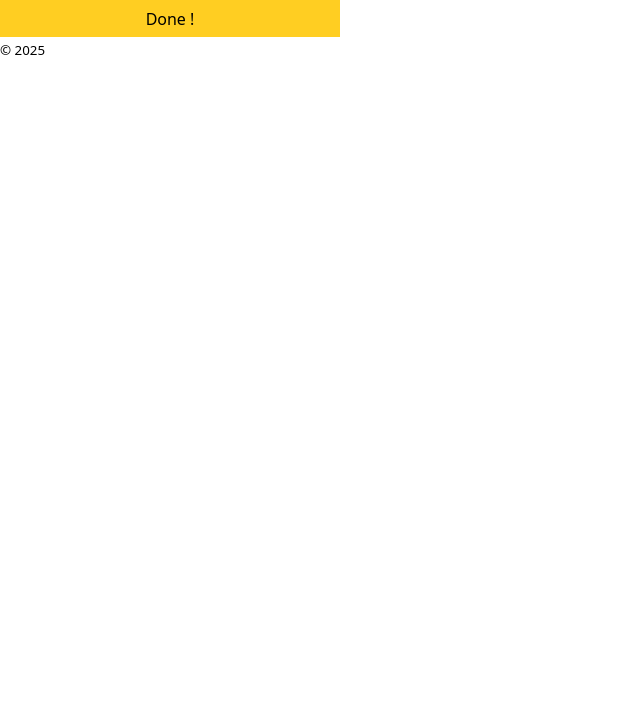
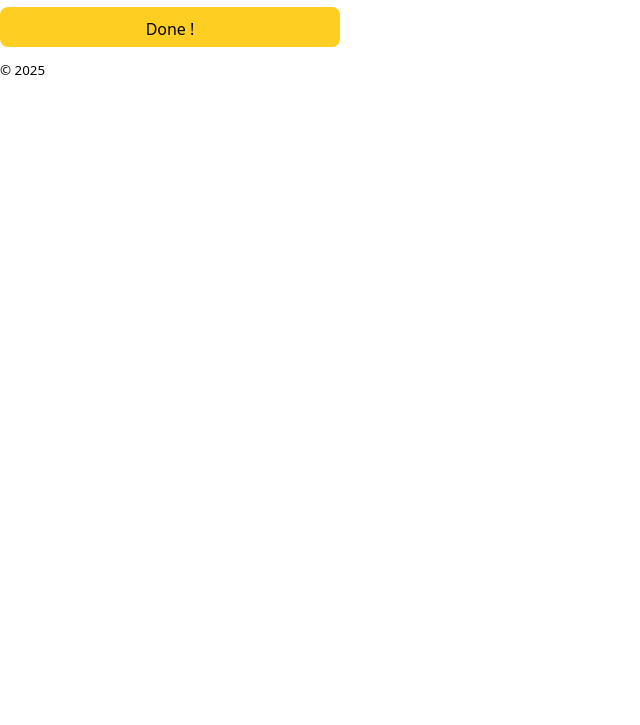
Before and after one commit to ala-kad/Elty-1, a plain HTML site: page index.html in a window 1280 px wide. Shown: the part 75-800 px from the top of the page, without its empty margins (0-640 px from the left). Drawn offline with Linux system fonts and the light colour scheme.

Commit message:
feat: button styling

```diff
--- a/styles.css
+++ b/styles.css
@@ -22,7 +22,13 @@ main {
   text-align: center;
   text-transform: capitalize;
   padding: 10px 20px;
-  margin: auto;
+  margin: 10px auto;
   width: 340px;
   height: 40px;
+  border-radius: 8px;
 }
+
+.myBtn:hover {
+  background-color: #FFD84D;
+}
+}
```
